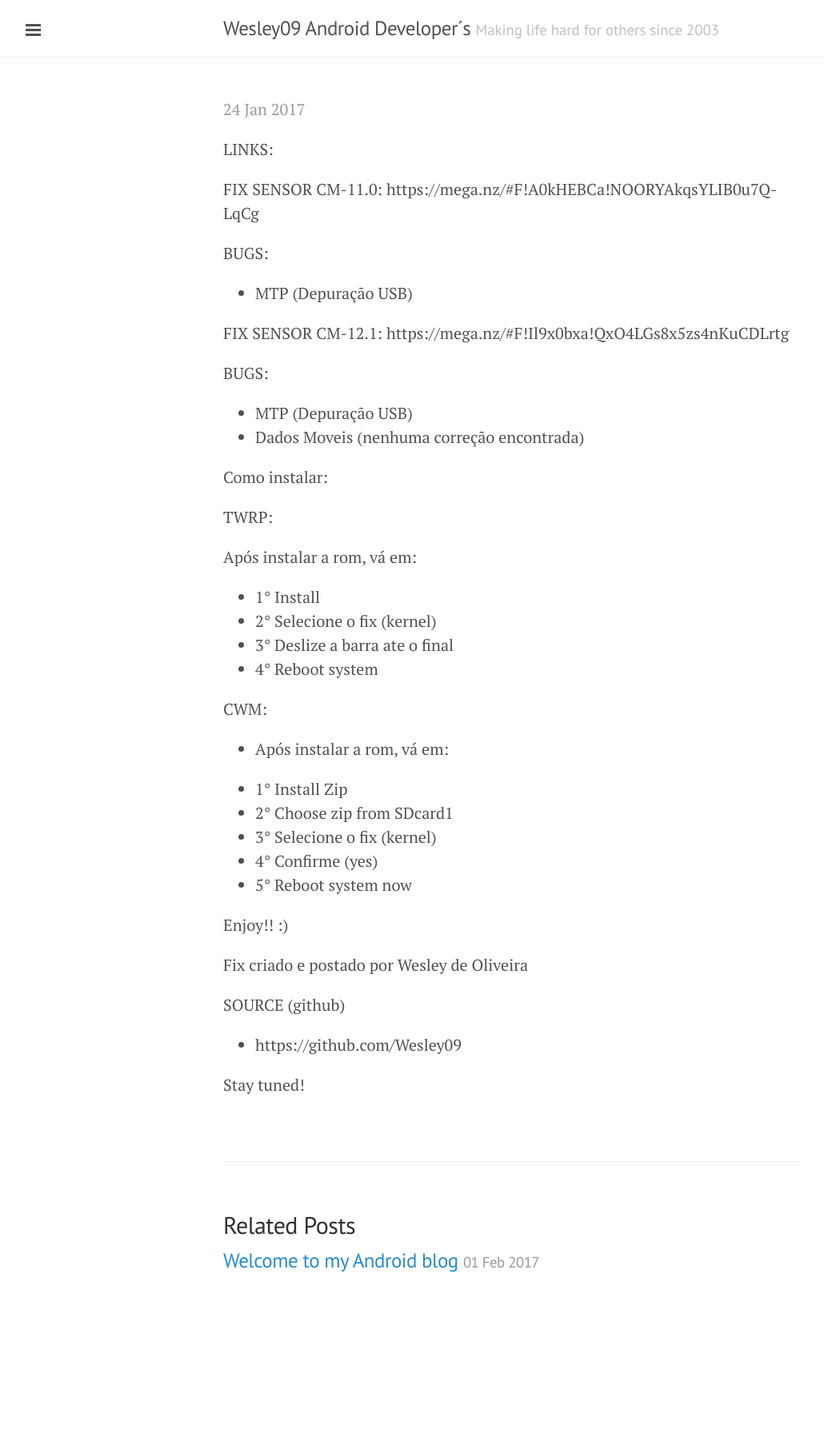
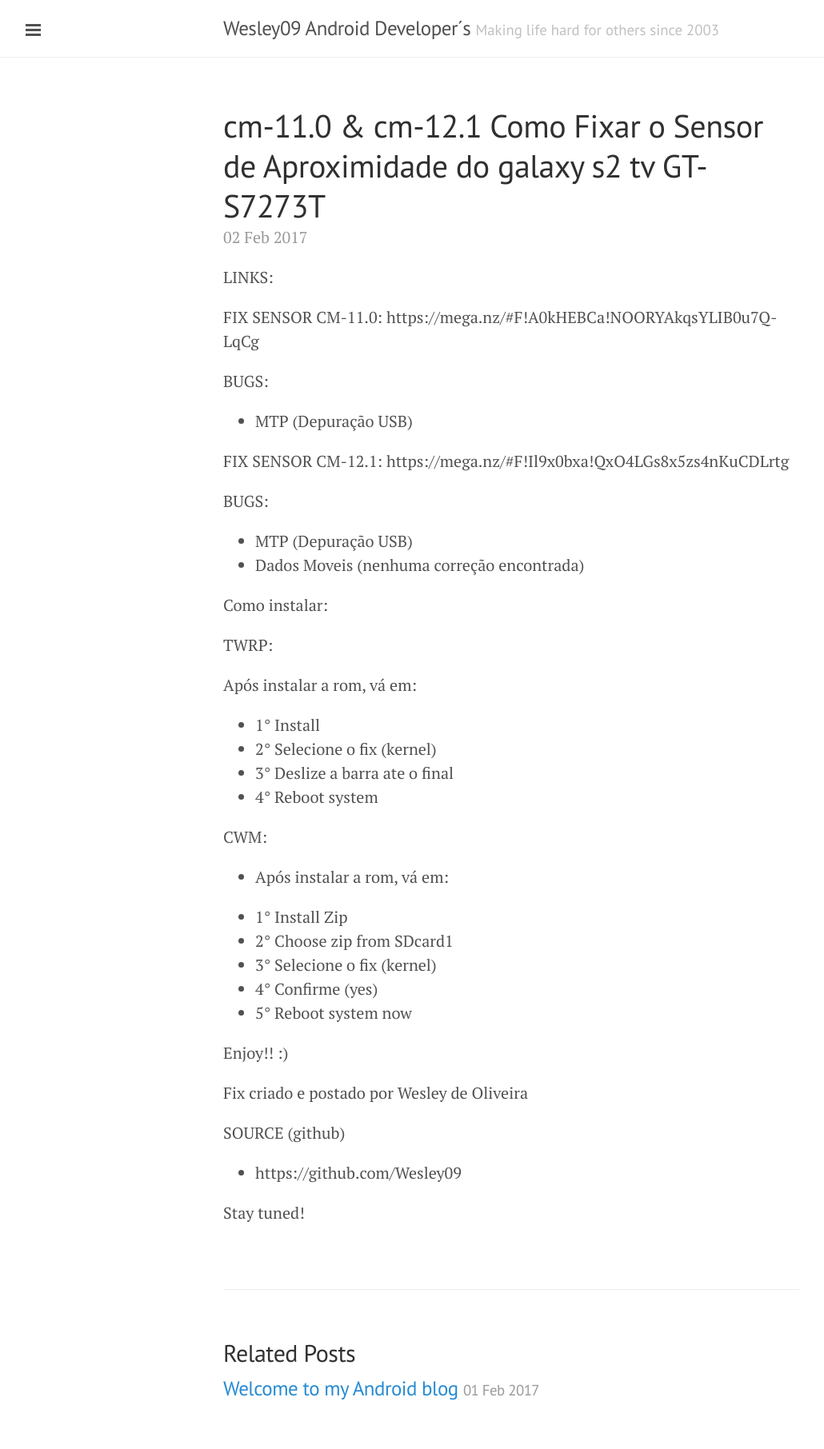
Before and after one commit to Wesley09/Wesley09.github.io, a Jekyll site: the page built from _posts/2017-02-02-kernel-fix-sensor-(cm-11,cm12.1)-s7273t.markdown, in a window 1280 px wide. Shown: the whole page at 80% size, without its empty margins (1-1031 px from the left). Built offline with Jekyll 4.4.1, drawn with Linux system fonts in a browser that asks for light colours; our own code applies the rules of GitHub Pages for plain Markdown files; before the commit the page ends 1652 px from its top, so only the background shows below that.

Commit message:
Nova Postagem

```diff
--- a/_posts/2017-02-02-kernel-fix-sensor-(cm-11,cm12.1)-s7273t.markdown
+++ b/_posts/2017-02-02-kernel-fix-sensor-(cm-11,cm12.1)-s7273t.markdown
@@ -1,6 +1,6 @@
 ---
 published: true
-title: "cm-11.0 & cm-12.1" Como Fixar o Sensor de Aproximidade do galaxy s2 tv GT-S7273T
+title: cm-11.0 & cm-12.1 Como Fixar o Sensor de Aproximidade do galaxy s2 tv GT-S7273T
 layout: post
 ---
 
```
